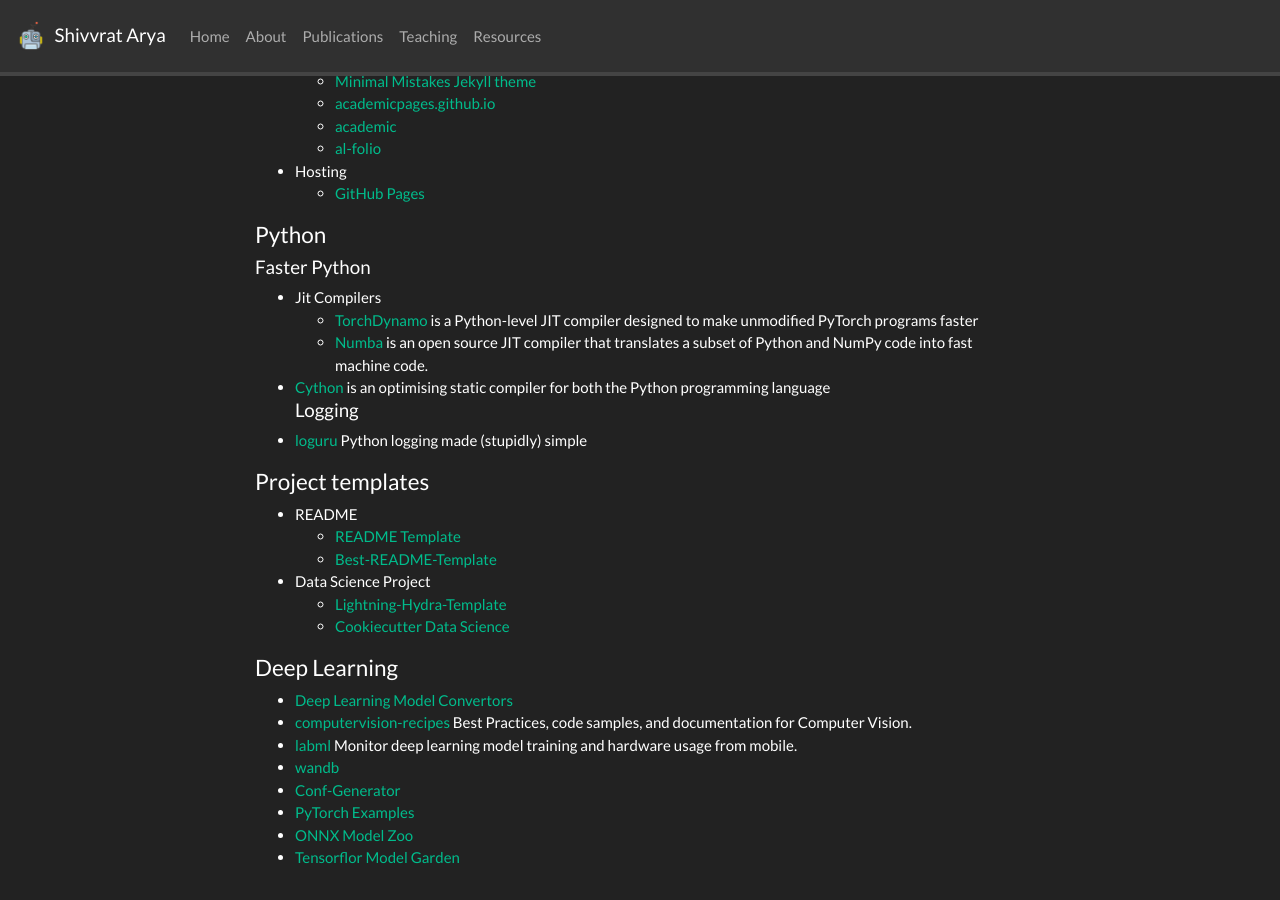
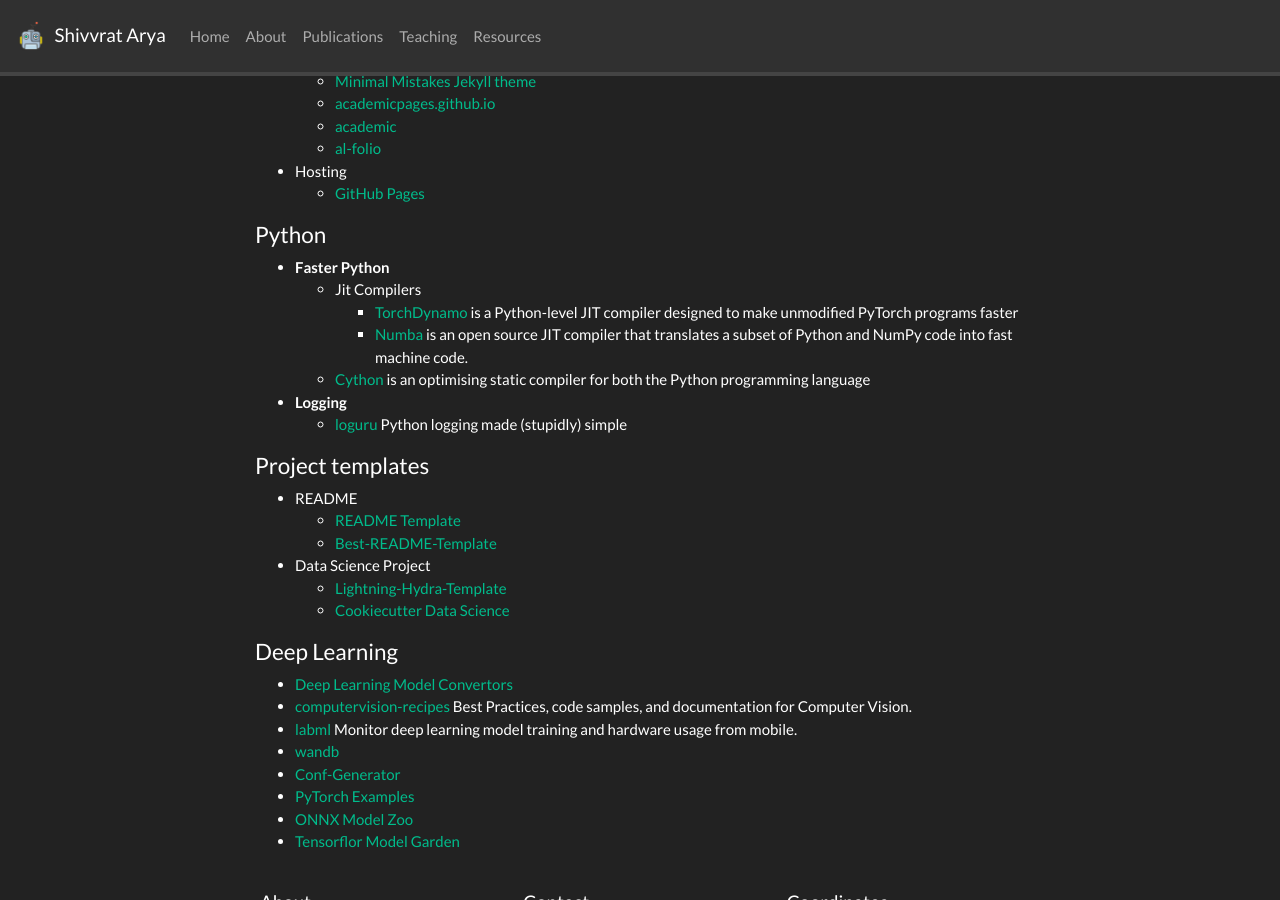
Before and after one commit to Shivvrat/shivvrat.github.io, a Jekyll site: the page built from _pages/resources.md, in a window 1280 px wide and 900 px high, scrolled down 3330 px. Built offline with Jekyll 4.4.1, drawn with Linux system fonts in a browser that asks for light colours; nearby versions of some CDN libraries; a style sheet for code colours, icons or effects is not loaded.

Commit message:
Why: * Minor Changes - Remove years
This change addresses the need by:
*

```diff
--- a/_data/pi.yml
+++ b/_data/pi.yml
@@ -10,11 +10,11 @@
 #  education1: (2018- ) Senior Postdoc, Caltech (with <a href="https://colonius.caltech.edu" target="_blank">Tim Colonius</a>)
 #  education2: (2019) Visiting Researcher, MIT (with <a href="http://sandlab.mit.edu" target="_blank">Themis Sapsis</a>)
 #  education3: (2017-8) Postdoctor Researcher <br> <a href="https://xpacc.illinois.edu" target="_blank">XPACC</a> (with <a href="https://sites.usc.edu/hptcl/" target="_blank">Carlos Pantano</a>, <a href="http://acoustics.ae.illinois.edu/" target="_blank">Dan Bodony</a>, <a href="http://jbfreund.mechse.illinois.edu/" target="_blank">Jon Freund</a>)
-  education1: ( 2019 ) B.Tech Computer Science and Engineering<br>
+  education1: B.Tech Computer Science and Engineering<br>
     Indian Institute of Information Technology Vadodara
-  education2: (2019 - ) M.S. Computer Science<br> The University of Texas at Dallas
+  education2: (Pursuing) M.S. Computer Science<br> The University of Texas at Dallas
     <br>(with certificate in <a href="https://cs.utdallas.edu/education/graduate/" target="_blank">Computer Science</a>)
-  education3: (2020 - ) Computer Science<br> The University of Texas at Dallas
+  education3: (Pursuing) Computer Science<br> The University of Texas at Dallas
 #  education1short: (2018- ) Senior Postdoc, Caltech
 #  education2short: (2019) Visiting Researcher, MIT
 #  education3short: (2017-8) Postdoc, XPACC
--- a/_pages/resources.md
+++ b/_pages/resources.md
@@ -152,13 +152,13 @@
   - [GitHub Pages](https://pages.github.com)
 
 #### Python
-##### Faster Python
-- Jit Compilers
-  - [TorchDynamo](https://github.com/pytorch/torchdynamo#torchdynamo) is a Python-level JIT compiler designed to make unmodified PyTorch programs faster
-  - [Numba](https://numba.pydata.org) is an open source JIT compiler that translates a subset of Python and NumPy code into fast machine code.
-- [Cython](https://cython.org) is an optimising static compiler for both the Python programming language
-##### Logging
-- [loguru](https://github.com/Delgan/loguru) Python logging made (stupidly) simple
+- **Faster Python**
+  - Jit Compilers
+    - [TorchDynamo](https://github.com/pytorch/torchdynamo#torchdynamo) is a Python-level JIT compiler designed to make unmodified PyTorch programs faster
+    - [Numba](https://numba.pydata.org) is an open source JIT compiler that translates a subset of Python and NumPy code into fast machine code.
+  - [Cython](https://cython.org) is an optimising static compiler for both the Python programming language
+- **Logging**
+  - [loguru](https://github.com/Delgan/loguru) Python logging made (stupidly) simple
 
 #### Project templates
 - README
```
